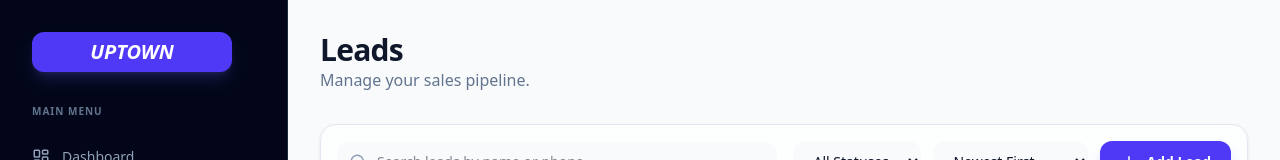
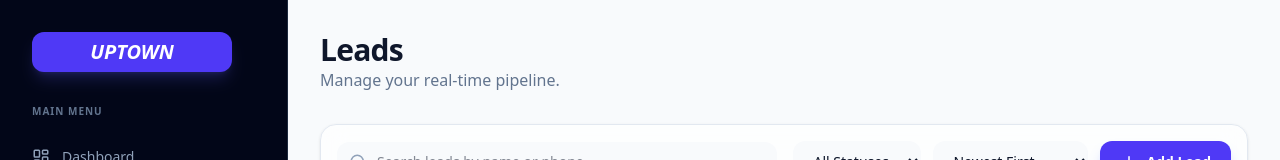
Before and after one commit to ujjwal-07/realEstate_CRM, a Next.js app: page /leads in a window 1280 px wide. Shown: the top 160 px of the page. Built offline with nearby package versions, Linux system fonts and the light colour scheme; no server answers; the database is empty.

Commit message:
fixed leads details data issue

```diff
--- a/app/leads/page.tsx
+++ b/app/leads/page.tsx
@@ -2,25 +2,40 @@ import connectDB from "@/lib/db";
 import Lead from "@/models/Lead";
 import LeadsTable from "@/components/leads/LeadsTable";
 
+// 1. THIS IS THE MOST IMPORTANT LINE
+// It tells Vercel: "Do not cache this page. Run the DB query every single time."
 export const dynamic = "force-dynamic";
 
 export default async function LeadsPage() {
+  try {
+    // 2. Connect directly to the DB
     await connectDB();
 
-  // .lean() makes the query faster and the object cleaner for React
+    // 3. Fetch leads directly using the Model
+    // .lean() makes the data lightweight and faster
     const leadsRaw = await Lead.find({}).sort({ createdAt: -1 }).lean();
 
-  // SERIALIZATION FIX: Converts MongoDB IDs and Dates to plain strings
+    // 4. SERIALIZATION: Converts MongoDB ObjectIDs to strings so React doesn't crash
     const leads = JSON.parse(JSON.stringify(leadsRaw));
 
     return (
       <div className="space-y-8">
         <div>
           <h1 className="text-3xl font-black text-slate-900 tracking-tight">Leads</h1>
-        <p className="text-slate-500 font-medium">Manage your sales pipeline.</p>
+          <p className="text-slate-500 font-medium">Manage your real-time pipeline.</p>
         </div>
 
+        {/* 5. Pass data to the table */}
         <LeadsTable initialLeads={leads} />
       </div>
     );
+  } catch (error) {
+    console.error("Critical Production Error:", error);
+    return (
+      <div className="p-10 text-center bg-red-50 rounded-2xl border border-red-100">
+        <h2 className="text-red-600 font-bold">Database Connection Failed</h2>
+        <p className="text-red-400 text-sm mt-1">Check your MONGODB_URI in Vercel settings.</p>
+      </div>
+    );
   }
+}
```
Lines whose indentation alone changed are shown as unchanged.
